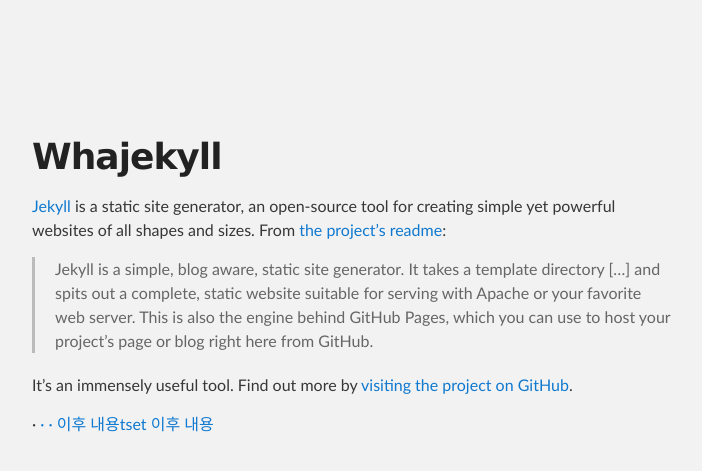
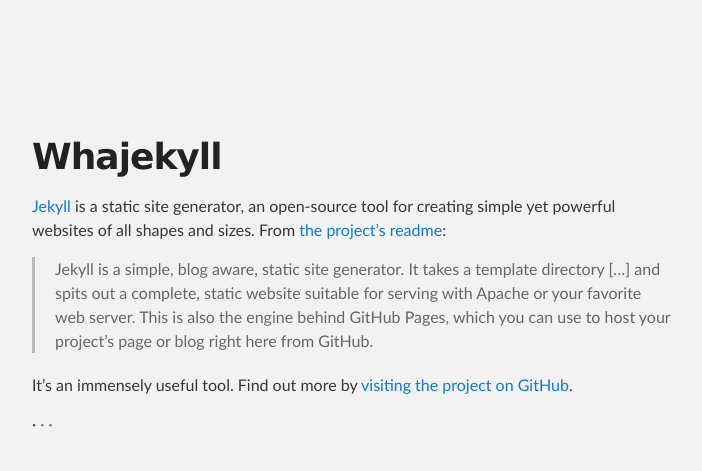
Before and after one commit to hellotarkim/hellotarkim.github.io, a Jekyll site: the page built from _posts/2016-01-01-whajekyll.md, in a window 1280 px wide. Shown: the top 471 px of the page, without its empty margins (288-990 px from the left). Built offline with Jekyll 4.4.1, drawn with Linux system fonts in a browser that asks for light colours.

Commit message:
Update post.html

```diff
--- a/_layouts/post.html
+++ b/_layouts/post.html
@@ -8,7 +8,7 @@
 
 <div class="pagination">
   {% if page.previous.url %}
-    <a class="pagination-item newer" href="{{ page.previous.url | prepend: site.baseurl }}">&middot 이전 내용{{ page.previous.content | strip_html | truncatewords:30 }}이전 내용</a>
+    <a class="pagination-item newer" href="{{ page.previous.url | prepend: site.baseurl }}">&middot</a>
   {% else %}
     <span class="pagination-item newer">&middot</span>
   {% endif %}
@@ -16,7 +16,7 @@
   <a class="pagination-item" href="{{ site.url }}">&middot{{ page.previous.title }}</a>
 
   {% if page.next.url %}
-    <a class="pagination-item older" href="{{ page.next.url | prepend: site.baseurl }}">&middot 이후 내용{{ page.next.content | strip_html | truncatewords:30 }}이후 내용</a>
+    <a class="pagination-item older" href="{{ page.next.url | prepend: site.baseurl }}">&middot</a>
   {% else %}
     <span class="pagination-item older">&middot</span>
   {% endif %}
```
